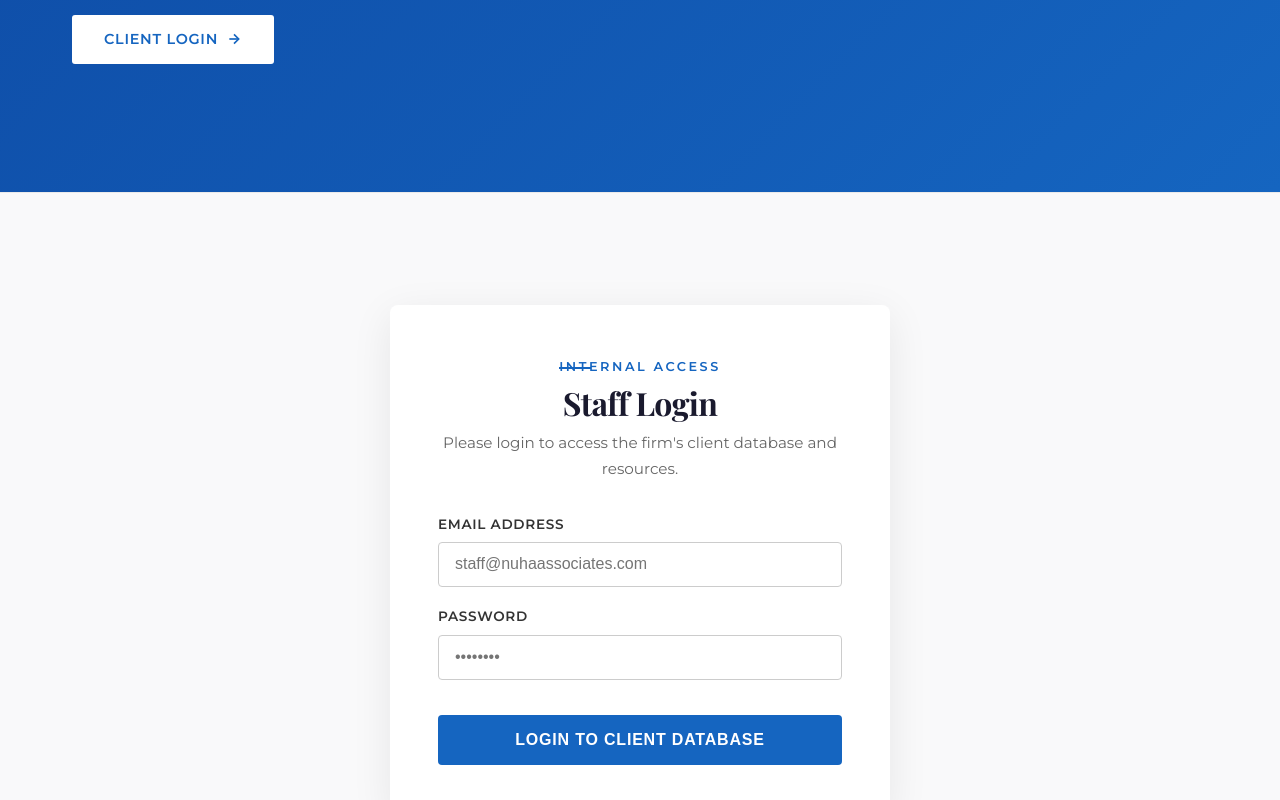
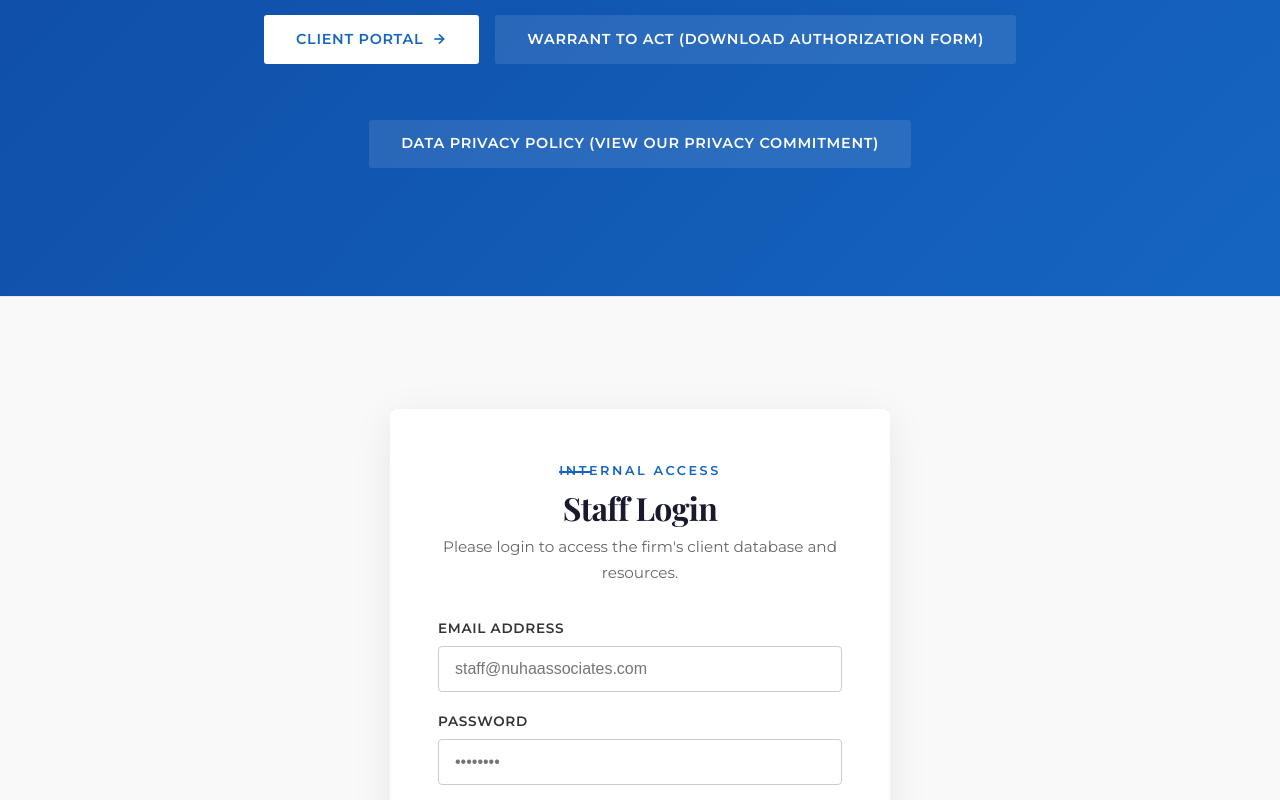
Before and after one commit to EtramaDiRaizel/nuhaassociatelaw, a Next.js app: page / in a window 1280 px wide. Shown: the part 7880-8680 px from the top of the page. Built offline with nearby package versions, Linux system fonts and the light colour scheme.

Commit message:
Update Client portal buttons and add staff login validation

```diff
--- a/src/app/page.tsx
+++ b/src/app/page.tsx
@@ -7,6 +7,9 @@ import { useState } from "react";
 
 export default function Home() {
   const [selectedProfile, setSelectedProfile] = useState<string | null>(null);
+  const [staffEmail, setStaffEmail] = useState("");
+  const [staffPassword, setStaffPassword] = useState("");
+
   return (
     <>
       <Navbar />
@@ -505,13 +508,14 @@ export default function Home() {
           </div>
 
           <ScrollReveal delay={500}>
+            <div style={{ display: 'flex', gap: '1rem', flexWrap: 'wrap', justifyContent: 'center' }}>
               <a
                 className="portal__cta"
                 href="https://forms.gle/yukpgfU8DBzt6uen9"
                 target="_blank"
                 rel="noopener noreferrer"
               >
-              Client login
+                Client portal
                 <svg
                   width="16"
                   height="16"
@@ -524,6 +528,25 @@ export default function Home() {
                   <path d="m12 5 7 7-7 7" />
                 </svg>
               </a>
+              <a
+                className="portal__cta"
+                href="https://drive.google.com/drive/folders/1dNVKlvGnCENCyM2rpPE2djHFjnq1K7nP"
+                target="_blank"
+                rel="noopener noreferrer"
+                style={{ backgroundColor: 'rgba(255,255,255,0.1)', color: '#fff' }}
+              >
+                Warrant to Act (Download Authorization Form)
+              </a>
+              <a
+                className="portal__cta"
+                href="https://drive.google.com/drive/folders/1dNVKlvGnCENCyM2rpPE2djHFjnq1K7nP"
+                target="_blank"
+                rel="noopener noreferrer"
+                style={{ backgroundColor: 'rgba(255,255,255,0.1)', color: '#fff' }}
+              >
+                Data Privacy Policy (View our privacy commitment)
+              </a>
+            </div>
           </ScrollReveal>
         </div>
       </section>
@@ -544,7 +567,13 @@ export default function Home() {
               <form
                 onSubmit={(e) => {
                   e.preventDefault();
-                  window.open("https://drive.google.com/drive/folders/1dNVKlvGnCENCyM2rpPE2djHFjnq1K7nP", "_blank");
+                  if (staffEmail === "nuhalaw@gmail.com" && staffPassword === "password123") {
+                    window.open("https://drive.google.com/drive/folders/1KzGkeZBMGvL3c4J_kZ8dwPt-Zdsmlxqi", "_blank");
+                    setStaffEmail("");
+                    setStaffPassword("");
+                  } else {
+                    alert("Invalid credentials. Please contact administration.");
+                  }
                 }}
                 style={{ display: "flex", flexDirection: "column", gap: "1.2rem" }}
               >
@@ -554,6 +583,8 @@ export default function Home() {
                     type="email"
                     placeholder="staff@nuhaassociates.com"
                     required
+                    value={staffEmail}
+                    onChange={(e) => setStaffEmail(e.target.value)}
                     style={{ width: "100%", padding: "0.8rem 1rem", border: "1px solid #ccc", borderRadius: "4px", fontSize: "1rem", outline: "none", transition: "border 0.2s" }}
                     onFocus={(e) => e.target.style.borderColor = "var(--blue-primary)"}
                     onBlur={(e) => e.target.style.borderColor = "#ccc"}
@@ -565,6 +596,8 @@ export default function Home() {
                     type="password"
                     placeholder="••••••••"
                     required
+                    value={staffPassword}
+                    onChange={(e) => setStaffPassword(e.target.value)}
                     style={{ width: "100%", padding: "0.8rem 1rem", border: "1px solid #ccc", borderRadius: "4px", fontSize: "1rem", outline: "none", transition: "border 0.2s" }}
                     onFocus={(e) => e.target.style.borderColor = "var(--blue-primary)"}
                     onBlur={(e) => e.target.style.borderColor = "#ccc"}
@@ -575,17 +608,18 @@ export default function Home() {
                   style={{
                     marginTop: "1rem",
                     width: "100%",
-                    padding: "1rem",
+                    padding: "0.9rem",
                     backgroundColor: "var(--blue-primary)",
                     color: "#fff",
                     border: "none",
                     borderRadius: "4px",
-                    fontSize: "1rem",
-                    fontWeight: 600,
+                    fontSize: "0.9rem",
+                    fontFamily: "var(--font-primary), 'Inter', 'Segoe UI', sans-serif",
+                    fontWeight: 400,
                     cursor: "pointer",
                     textTransform: "uppercase",
-                    letterSpacing: "0.05em",
-                    transition: "background 0.2s"
+                    letterSpacing: "0.1em",
+                    transition: "all 0.2s"
                   }}
                   onMouseOver={(e) => e.currentTarget.style.backgroundColor = "var(--blue-dark)"}
                   onMouseOut={(e) => e.currentTarget.style.backgroundColor = "var(--blue-primary)"}
```
Lines whose indentation alone changed are shown as unchanged.
